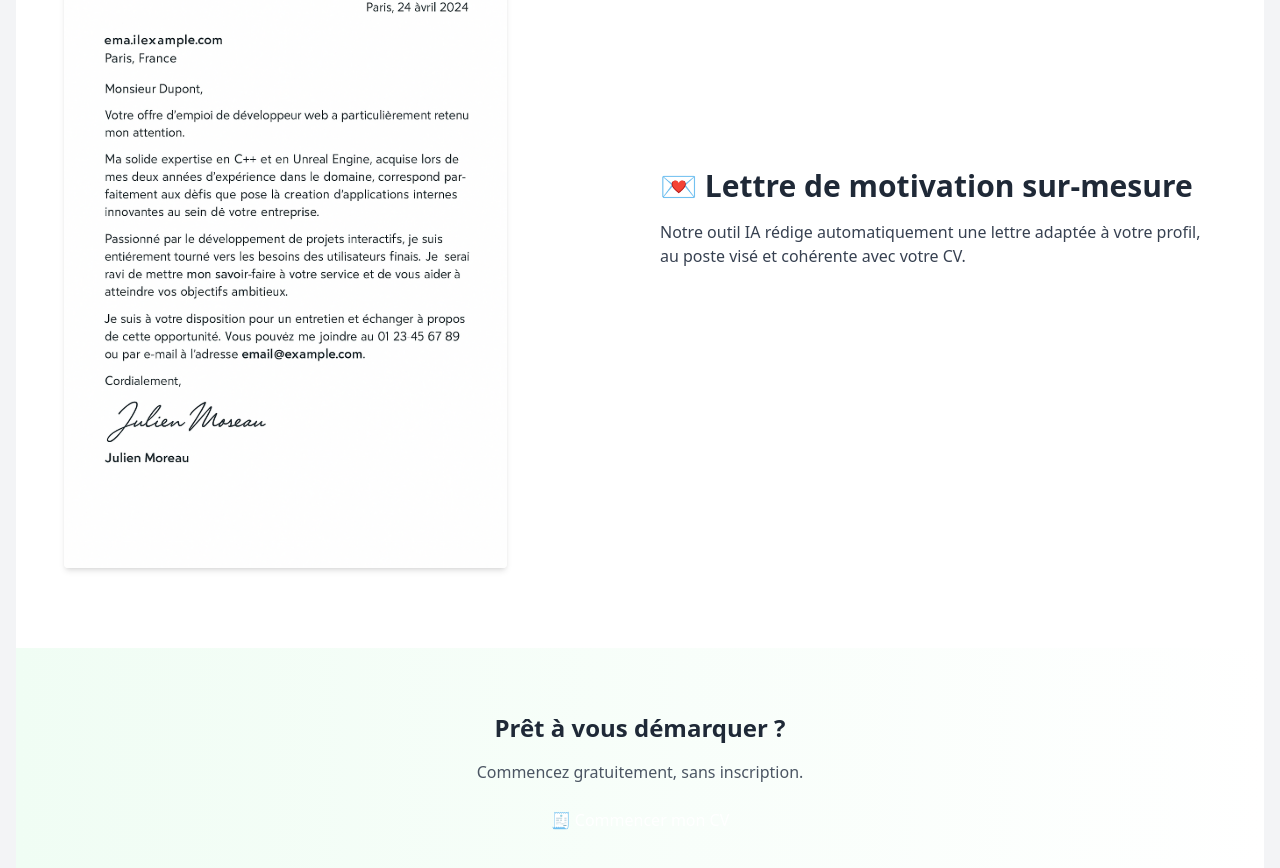
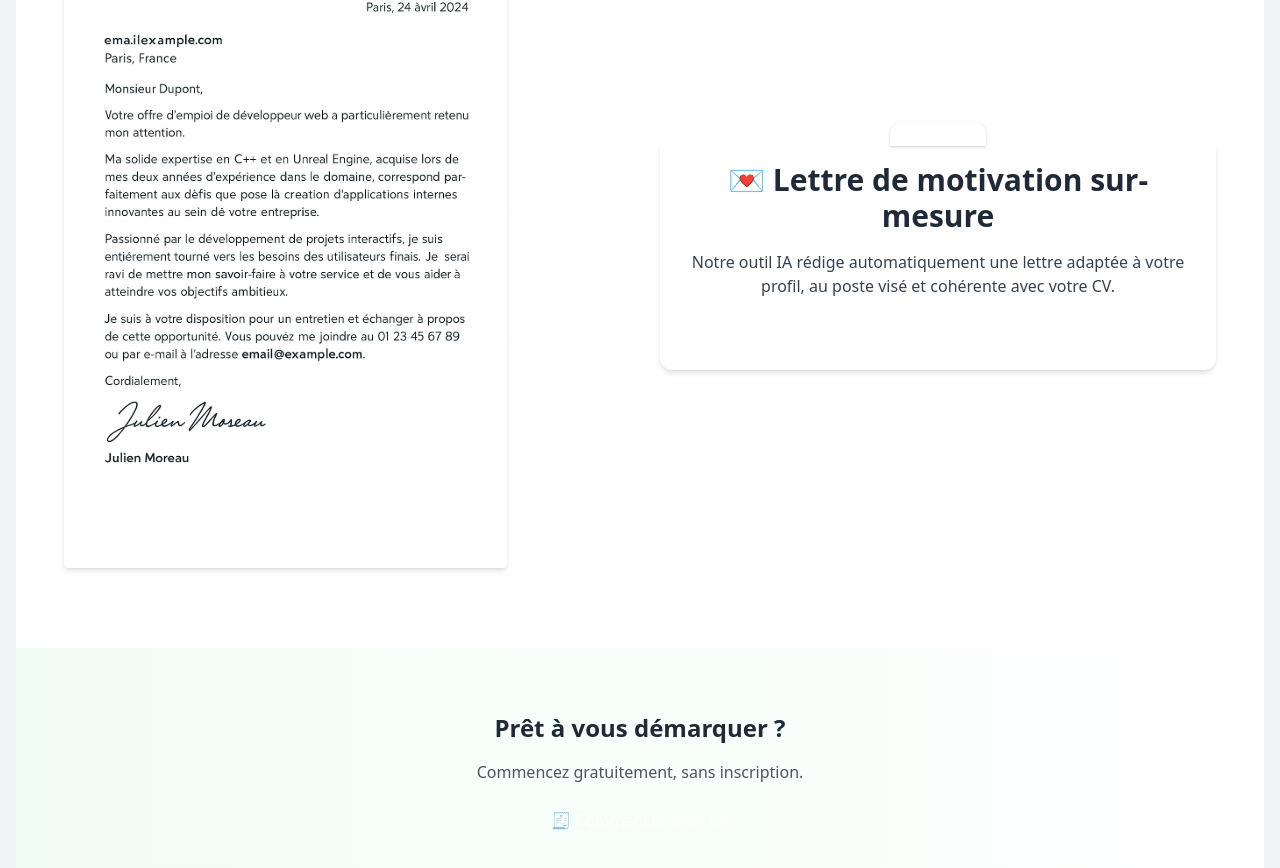
Before and after one commit to Valant41/cv-generator, a React (Vite) app: page / in a window 1280 px wide. Shown: the part 2332-3200 px from the top of the page. Built offline with nearby package versions, Linux system fonts and the light colour scheme; what @react-pdf/renderer would draw is missing.

Commit message:
modif tailwind

```diff
--- a/src/components/Home.jsx
+++ b/src/components/Home.jsx
@@ -81,16 +81,24 @@ export default function Home() {
             alt="Lettre de motivation"
             className="rounded shadow-md max-w-full h-auto"
           />
-          <div>
-            <h2 className="text-2xl sm:text-3xl font-bold mb-4">💌 Lettre de motivation sur-mesure</h2>
-            <p className="text-gray-700 mb-6">
+          <div className="relative bg-white rounded-xl shadow-md p-6 mt-6 max-w-xl mx-auto">
+  {/* Onglet arrondi en haut */}
+  <div className="absolute -top-4 left-1/2 -translate-x-1/2 w-24 h-6 bg-white rounded-t-xl shadow shadow-gray-300"></div>
+
+  <h2 className="text-2xl sm:text-3xl font-bold mb-4 text-center text-gray-800">
+    💌 Lettre de motivation sur-mesure
+  </h2>
+  <p className="text-gray-700 mb-6 text-center">
     Notre outil IA rédige automatiquement une lettre adaptée à votre profil, au poste visé
     et cohérente avec votre CV.
   </p>
+  <div className="flex justify-center">
     <Link to="/lettre-de-motivation" className="btn btn-accent text-white">
       Générer ma lettre
     </Link>
   </div>
+</div>
+
         </div>
       </section>
 
```
Lines whose indentation alone changed are shown as unchanged.
